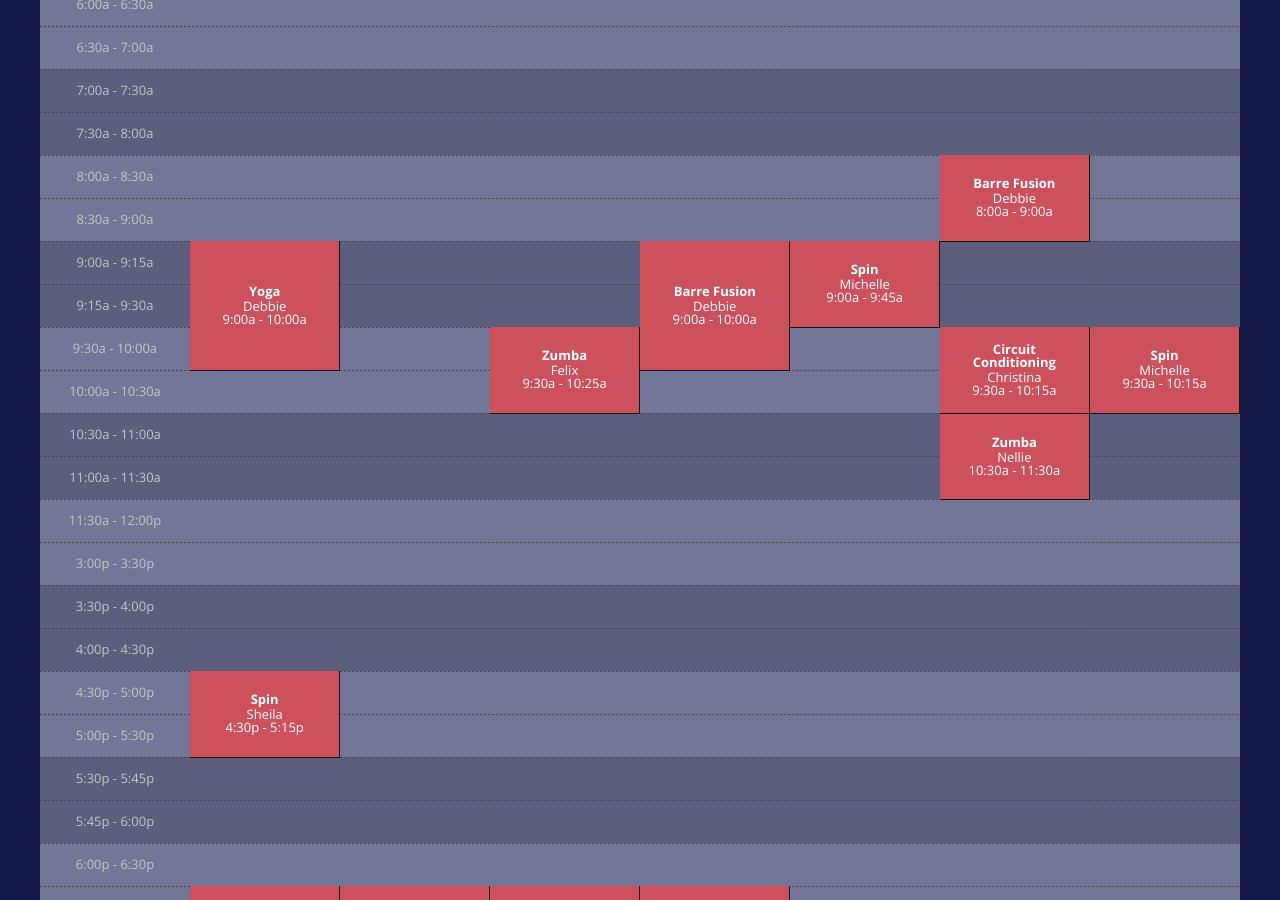
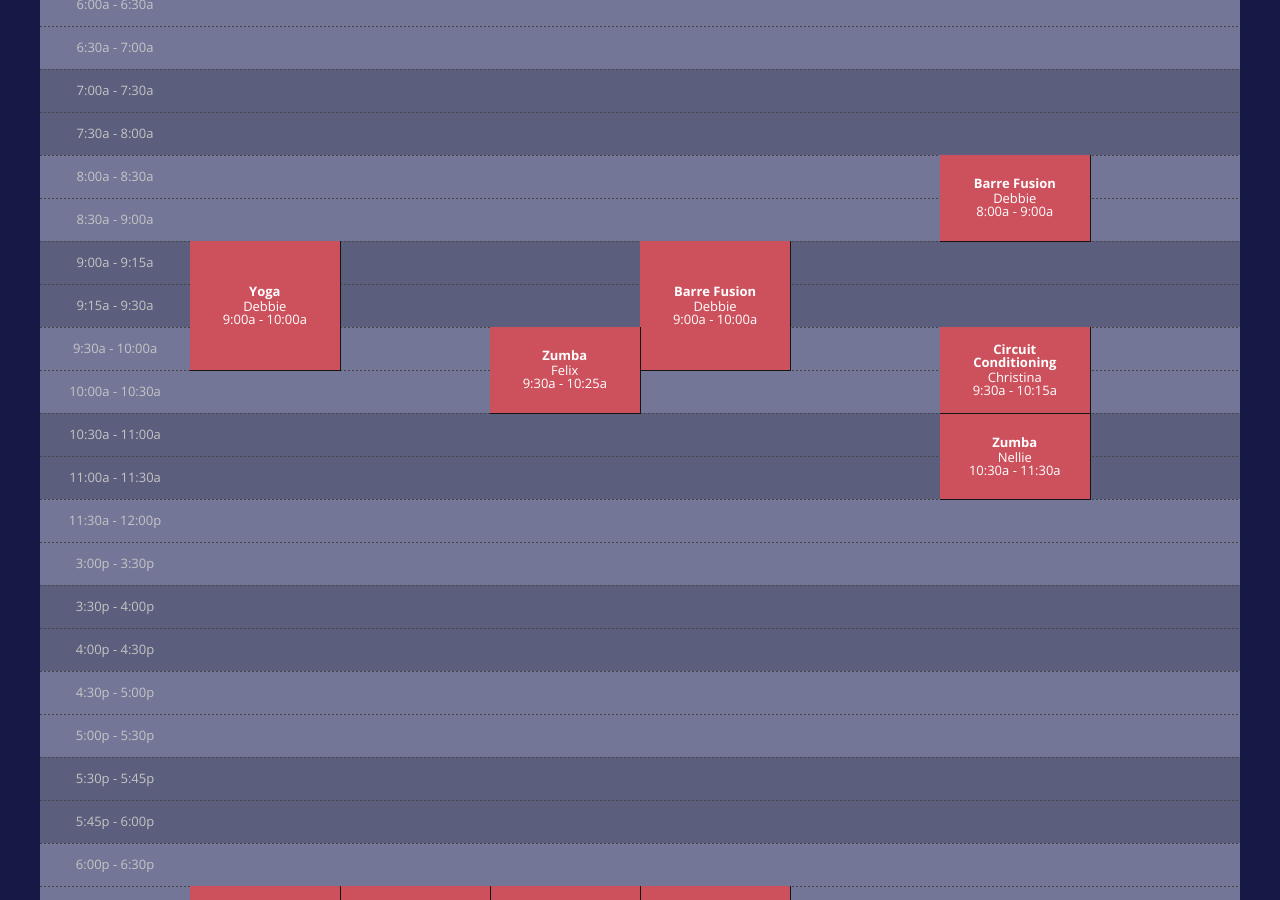
Before and after one commit to rwstone/shapeitup, a Jekyll site: the page built from schedule/index.md, in a window 1280 px wide and 900 px high, scrolled down 256 px. Built offline with Jekyll 4.4.1, drawn with Linux system fonts in a browser that asks for light colours; some web fonts are replaced.

Commit message:
Updated Index

```diff
--- a/schedule/index.md
+++ b/schedule/index.md
@@ -8,12 +8,6 @@
   start_time: 9:00a
   end_time: 10:00a
   length: 3
-- class: Spin
-  instructor: Sheila
-  day: Monday
-  start_time: 4:30p
-  end_time: 5:15p
-  length: 2
 - class: Zumba
   instructor: Felix
   day: Monday
@@ -68,12 +62,6 @@
   start_time: 7:30p
   end_time: 8:30p
   length: 2
-- class: Spin
-  instructor: Michelle
-  day: Friday
-  start_time: 9:00a
-  end_time: 9:45a
-  length: 2
 - class: Barre Fusion
   instructor: Debbie
   day: Saturday
@@ -91,12 +79,6 @@
   day: Saturday
   start_time: 10:30a
   end_time: 11:30a
-  length: 2
-- class: Spin
-  instructor: Michelle
-  day: Sunday
-  start_time: 9:30a
-  end_time: 10:15a
   length: 2
 days:
 - Monday
```
